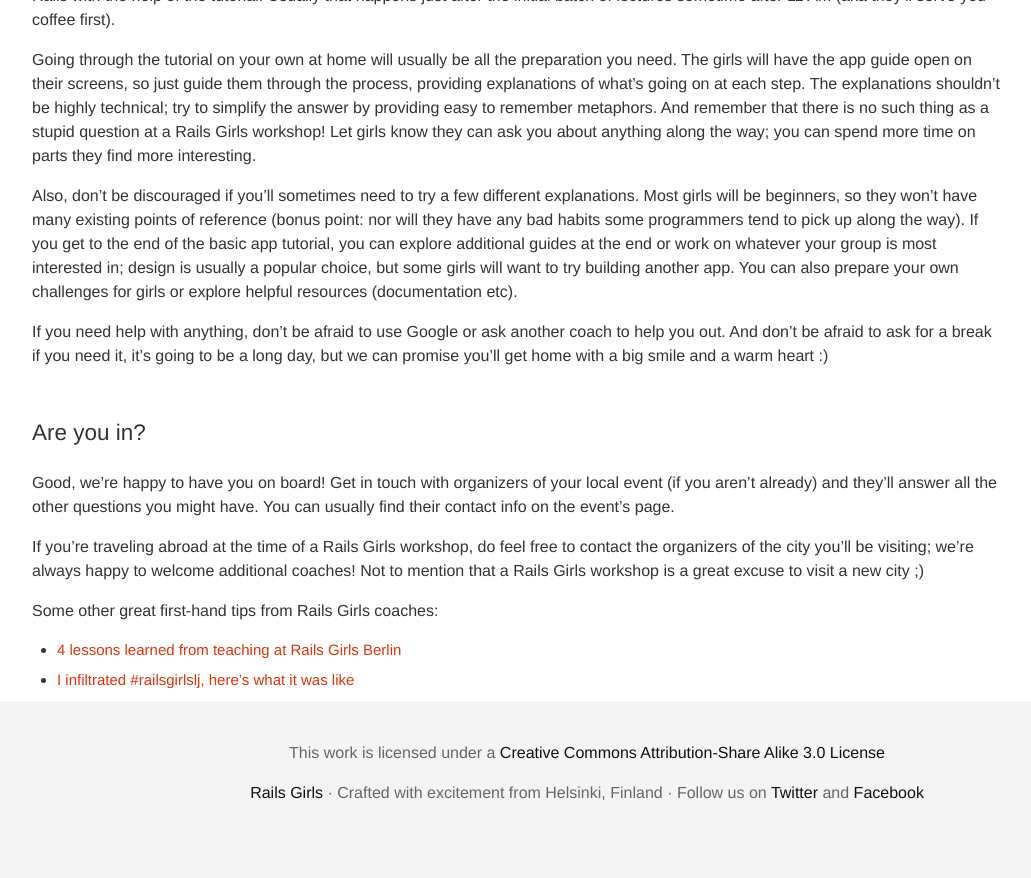
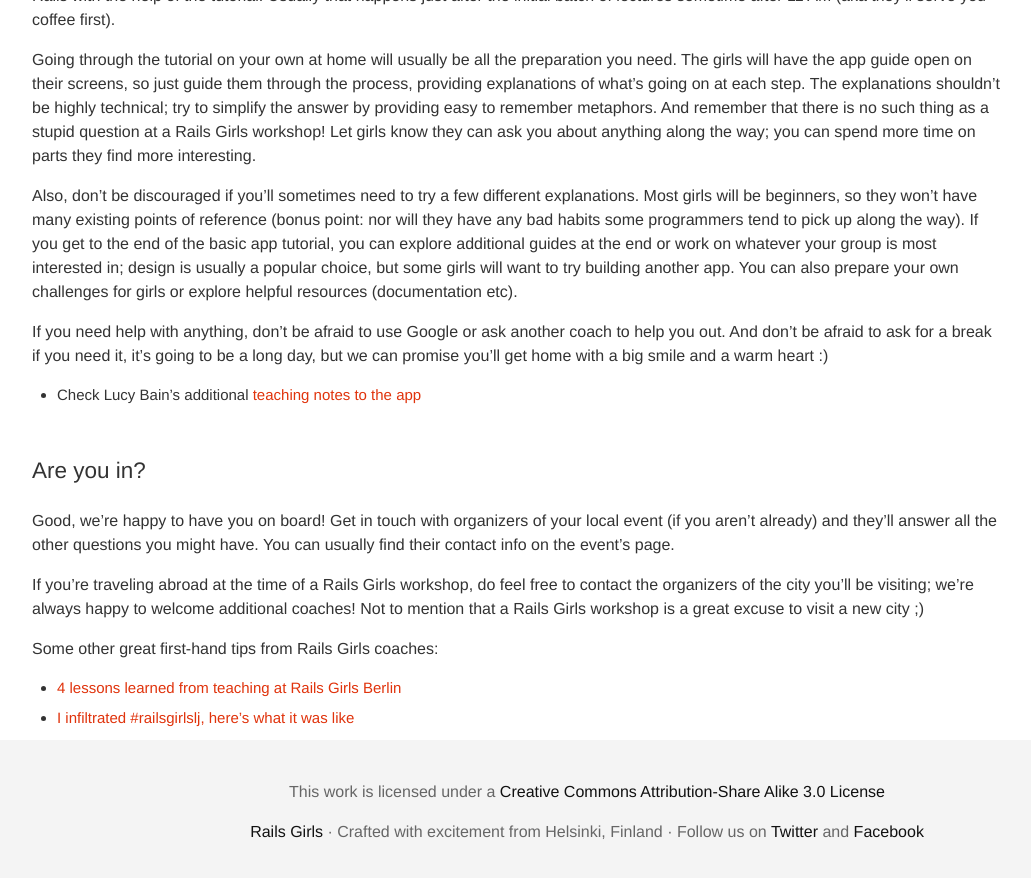
Before and after one commit to railsgirls/guides.railsgirls.com, a Jekyll site: the page built from _posts/2013-03-26-coach.markdown, in a window 1280 px wide and 900 px high, scrolled down 2465 px. Shown: the top 878 px of the window, without its empty margins (53-1084 px from the left). Built offline with Jekyll 4.4.1, drawn with Linux system fonts in a browser that asks for light colours; nearby versions of some CDN libraries; Markdown is read by kramdown in place of the engine named in the settings.

Commit message:
Added Lucy's notes :)

```diff
--- a/_posts/2013-03-26-coach.markdown
+++ b/_posts/2013-03-26-coach.markdown
@@ -72,6 +72,8 @@
 
 If you need help with anything, don't be afraid to use Google or ask another coach to help you out. And don't be afraid to ask for a break if you need it, it's going to be a long day, but we can promise you'll get home with a big smile and a warm heart :)
 
+* Check Lucy Bain's additional [teaching notes to the app](https://github.com/lbain/railsgirls)
+
 ### Are you in?
 
 Good, we're happy to have you on board! Get in touch with organizers of your local event (if you aren't already) and they'll answer all the other questions you might have. You can usually find their contact info on the event's page.
```
